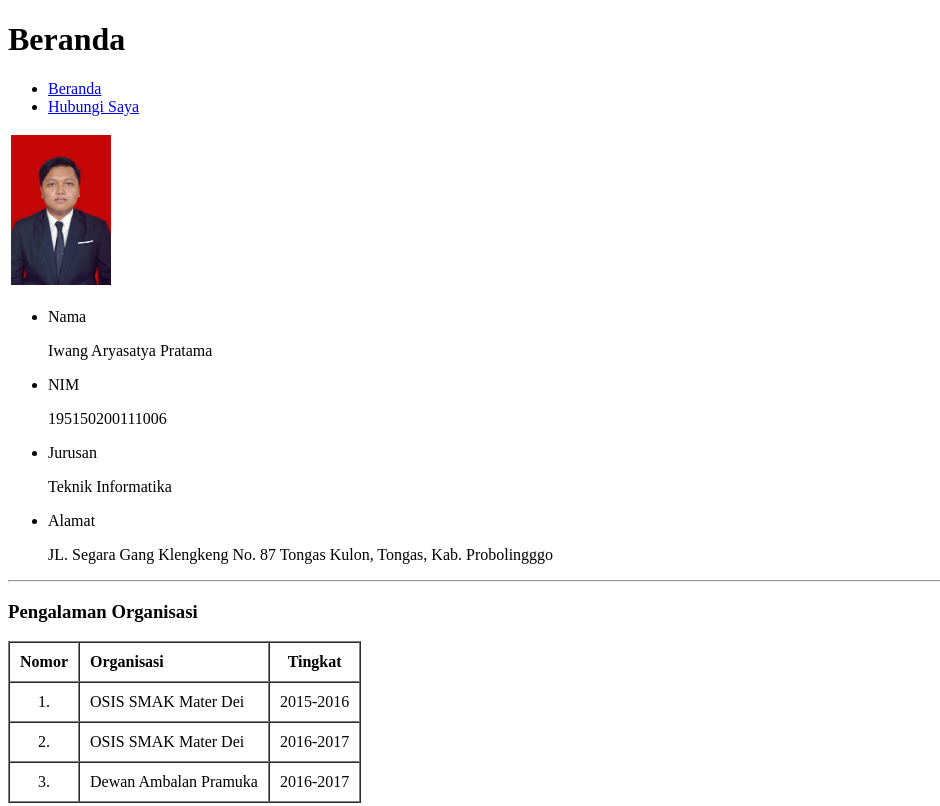
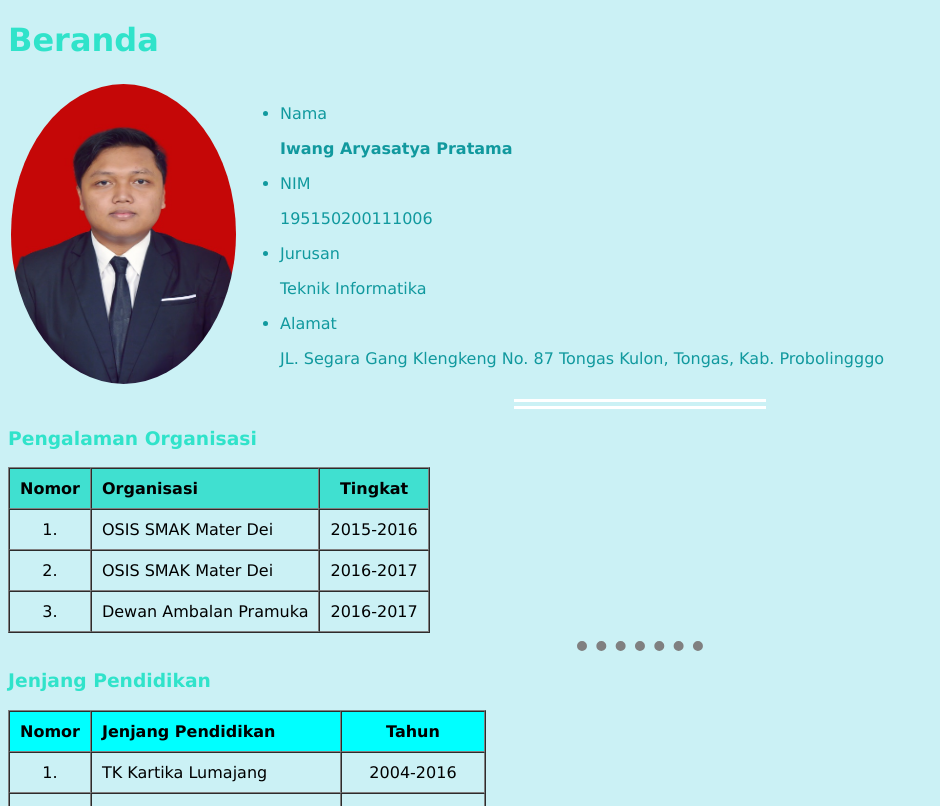
Before and after one commit to PratamaIwang/IMK, a plain HTML site: page index.html in a window 1280 px wide. Shown: the top 806 px of the page, without its empty margins (0-940 px from the left). Drawn offline with Linux system fonts and the light colour scheme.

Commit message:
Update index.html

```diff
--- a/index.html
+++ b/index.html
@@ -3,21 +3,17 @@
     <head>
         <meta charset="utf-8">
         <title>Profile</title>
+        <link rel="stylesheet" href="style.css">
     </head>
-    <body>
-        <h1>Beranda</h1></td>
-        <table>
+    <body class="sansserif">
+        <h1>Beranda</h1>
+        <table id="special_table">
             <tr>
-                <td><a href="https://www.instagram.com/pratamaiwang/"><img src="iwang.jpeg" alt="profil diri iwang" height="150" width="100"></a></td>
-                <ul>
-                <li><a href="index.html">Beranda</a></li>
-                <li><a href="contact-me.html">Hubungi Saya</a></li>
-                </ul>
-            </tr>
-        </table>
+                <td><a href="https://www.instagram.com/pratamaiwang/"><img class="foto" class="foto circular" src="iwang.jpeg" alt="profil diri iwang" height="300" width="225"></a></td>
+                <td id="profil">
                     <ul>
                     <li>Nama</li>
-            <p>Iwang Aryasatya Pratama</p>
+                    <p><strong> Iwang Aryasatya Pratama</strong></p>
                     <li>NIM</li>
                     <p>195150200111006</p>
                     <li>Jurusan</li>
@@ -25,10 +21,13 @@
                     <li>Alamat</li>
                     <p>JL. Segara Gang Klengkeng No. 87 Tongas Kulon, Tongas, Kab. Probolingggo</p>
                     </ul>
-        <hr>
+                </td>
+            </tr>
+        </table>
+        <hr id="garisutama">
         <h3>Pengalaman Organisasi</h3>
         <table cellspacing="0" cellpadding="10" border="1">
-            <thead>
+            <thead class="thead1">
                 <tr>
                     <th>Nomor</th>
                     <th align="left">Organisasi</th>
@@ -54,7 +53,7 @@
         <hr>
         <h3>Jenjang Pendidikan</h3>
         <table cellspacing="0" cellpadding="10" border="1">
-            <thead>
+            <thead class="thead2">
                 <th>Nomor</th>
                 <th align="left">Jenjang Pendidikan</th>
                 <th>Tahun</th>
@@ -88,7 +87,7 @@
         <hr>
         <h3>Mata Kuliah</h3>
         <table cellspacing="0" cellpadding="10" border="1">
-            <thead>
+            <thead class="thead3">
                 <th>Nomor</th>
                 <th align="left">Mata Kuliah</th>
                 <th>SKS</th>
@@ -131,5 +130,7 @@
             <td>⭐⭐⭐⭐⭐</td>
         </tr>
         </table>
+            <a href="index.html">Beranda</a>
+            <a href="contact-me.html">Hubungi Saya</a>
     </body>
 </html>
```
Lines whose indentation alone changed are shown as unchanged.
